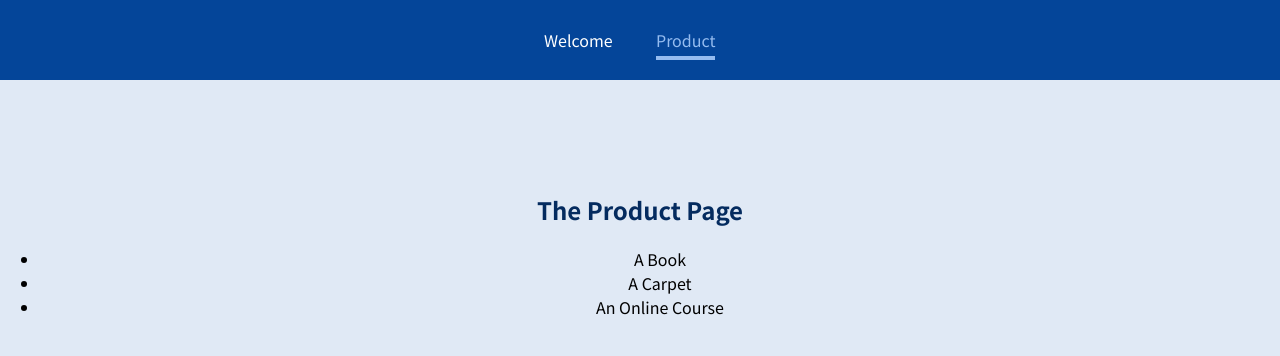
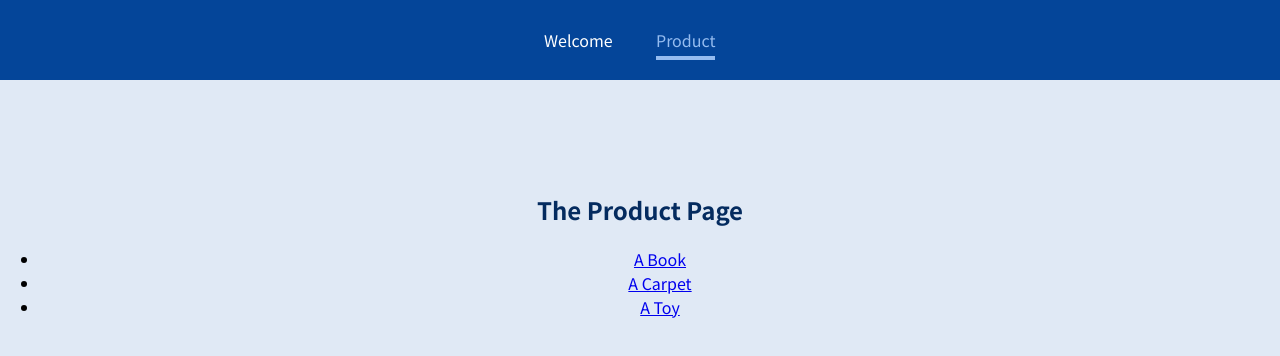
Before and after one commit to Irakarama-Laurent123/React-SPA, a React (Create React App) app: page /product in a window 1280 px wide. Shown: the top 356 px of the page. Built offline with nearby package versions, Linux system fonts and the light colour scheme.

Commit message:
Used the Switch and exact properties for configuring the routes

```diff
--- a/src/App.js
+++ b/src/App.js
@@ -1,4 +1,4 @@
-import {Route} from 'react-router-dom'
+import {Route, Switch} from 'react-router-dom'
 import MainHeader from './components/MainHeader';
 import Product from './pages/Product';
 import ProductDetail from './pages/ProductDetail';
@@ -12,15 +12,17 @@ function App() {
         <MainHeader/>
       </header>
       <main>
+        <Switch>
       <Route path='/welcome'>
         <Welcome/>
       </Route>
-      <Route path='/product'>
+      <Route path='/product' exact>
         <Product/>
       </Route>
-      <Route path='/product-detail/:productId'>
+      <Route path='/product/:productId'>
         <ProductDetail/>
       </Route>
+      </Switch>
       </main>
 
     </div>
--- a/src/pages/Product.js
+++ b/src/pages/Product.js
@@ -1,10 +1,18 @@
+import { Link } from 'react-router-dom'
+
 const Product = () => {
   return <section>
     <h1>The Product Page</h1>
     <ul>
-      <li>A Book</li>
-      <li>A Carpet</li>
-      <li>An Online Course</li>
+      <li>
+        <Link to='/product/p1'>A Book</Link>
+      </li>
+      <li>
+        <Link to='/product/p2'>A Carpet</Link>
+        </li>
+      <li>
+      <Link to='/product/p3'>A Toy</Link>
+      </li>
     </ul>
   </section>
 }
```
Also changed, not shown: 1 other file (tests, documents, lock files or other folders).
